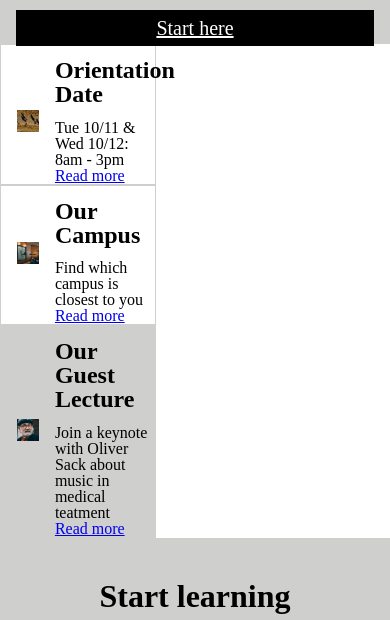
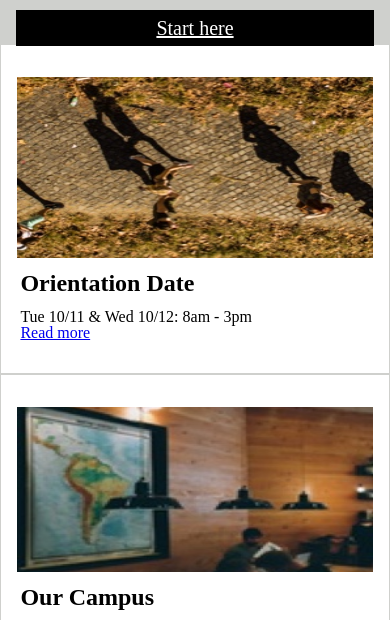
Before and after one commit to mmcguire91/Colmar-Academy, a plain HTML site: page index.html in a window 390 px wide. Shown: the part 471-1091 px from the top of the page. Drawn offline with Linux system fonts and the light colour scheme.

Commit message:
Complete feature section

```diff
--- a/resources/css/style.css
+++ b/resources/css/style.css
@@ -298,6 +298,40 @@ h1 span {
   .info-left {
     display: none;
   }
+
+  .info-right {
+    width: 100%;
+  }
+
+  .feature {
+    display: flex;
+    flex-direction: column;
+    align-items: center;
+    padding: 32px 0;
+  }
+
+  .guest-lecture {
+    display: flex;
+    flex-direction: column;
+    align-items: center;
+    background-color: white;
+    padding: 32px 0;
+  }
+
+  .feature-img, .orientation-img {
+    width: 100%;
+    overflow: hidden;
+  }
+
+  .feature-img img, .orientation-img img {
+    display: block;
+    height: 15rem;
+    margin:-15% 0;
+  }
+
+  .feature-txt {
+    width: 90%;
+  }
 }
 
 /* Start Learning */
```
